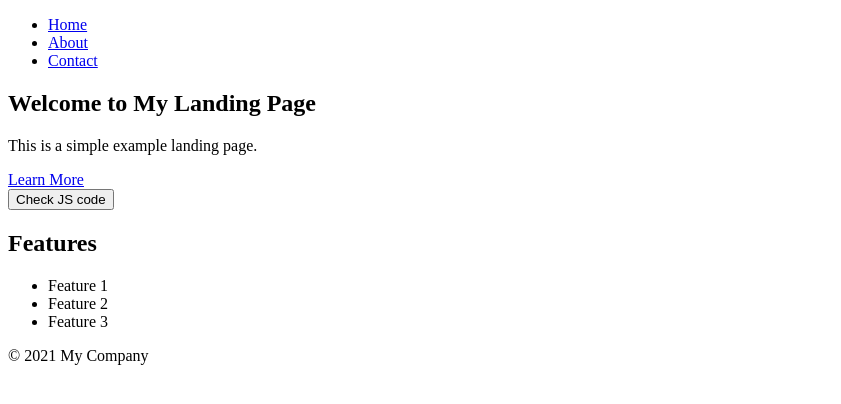
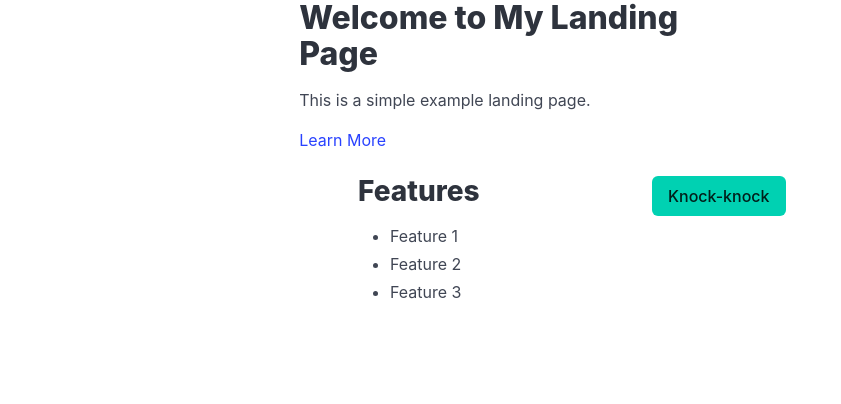
Before and after one commit to tykau/landing124, a plain HTML site: page index.html in a window 1280 px wide. Shown: the whole page, without its empty margins (0-841 px from the left). Drawn offline with nearby package versions, Linux system fonts and the light colour scheme.

Commit message:
Bulma design

```diff
--- a/index.html
+++ b/index.html
@@ -1,38 +1,50 @@
 <!DOCTYPE html>
-<html>
+<html lang="en">
+
 <head>
   <meta charset="UTF-8">
   <meta name="viewport" content="width=device-width, initial-scale=1.0">
-    <title>My Landing Page</title>
+  <title>My Bulma site</title>
   <script src=" static/js/script.js"></script>
+  <link rel="stylesheet" href="https://cdn.jsdelivr.net/npm/bulma@1.0.2/css/bulma.min.css">
 </head>
+
 <body>
-    <header>
-      <nav>
-        <ul>
-          <li><a href="#">Home</a></li>
-          <li><a href="#">About</a></li>
-          <li><a href="#">Contact</a></li>
-        </ul>
-      </nav>
-    </header>
-    <section class="hero">
+  <div class="container">
+    <!-- first level columns begin-->
+    <div class="columns">
+      <div class="column is-one-fifth"></div>
+      <div class="column">
+        <div class="content">
           <h1>Welcome to My Landing Page</h1>
           <p>This is a simple example landing page.</p>
           <a href="#" class="cta-button">Learn More</a>
-      <br>
-      <button onclick="msg()"> Check JS code</button>
-    </section>
-    <section class="features">
+        </div>
+      </div>
+      <div class="column"></div>
+    </div>
+    <!-- first level columns end-->
+    <div class="columns">
+      <div class="column"></div>
+      <div class="column">
+        <div class="content">
           <h2>Features</h2>
           <ul>
             <li>Feature 1</li>
             <li>Feature 2</li>
             <li>Feature 3</li>
           </ul>
-    </section>
-    <footer>
-      <p>&copy; 2021 My Company</p>
-    </footer>
+        </div>
+
+      </div>
+      <div class="column">
+        <button onclick="msg()" class="button is-primary">Knock-knock</button>
+      </div>
+      <div class="column"></div>
+    </div>
+
+
+  </div>
 </body>
+
 </html>
```
Also changed, not shown: index copy.html (added, +42 -0 lines). Lines whose indentation alone changed are shown as unchanged.
